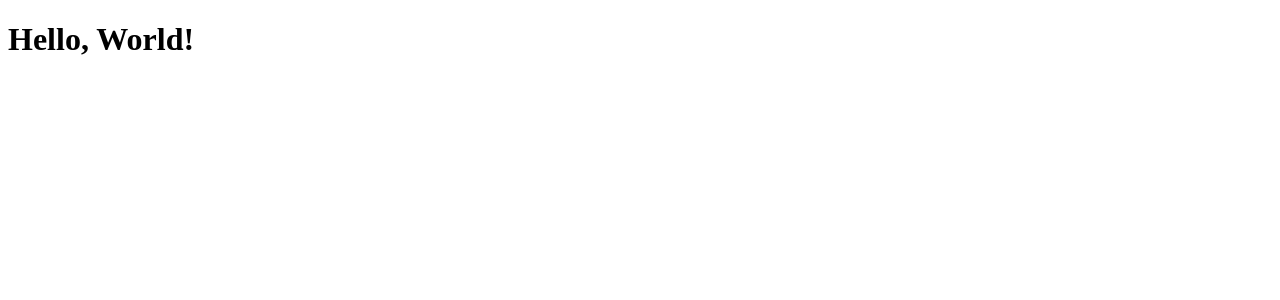
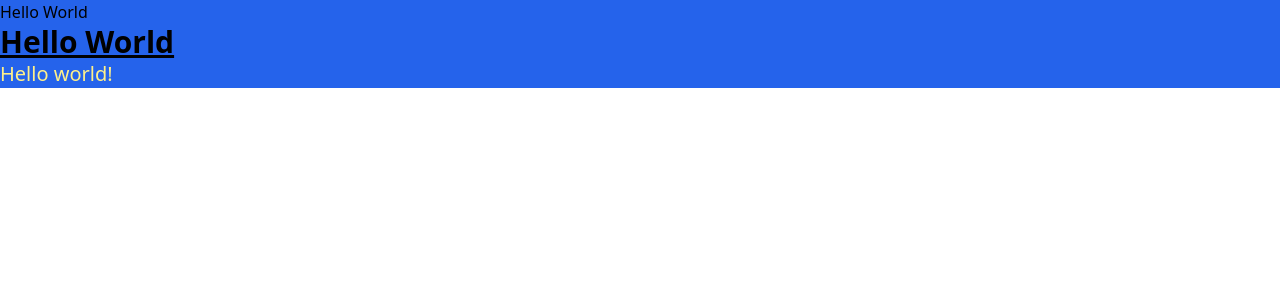
Before and after one commit to RenanSui/color-flipper-tsx, a React (Vite) app: page / in a window 1280 px wide. Shown: the top 300 px of the page. Built offline with nearby package versions, Linux system fonts and the light colour scheme.

Commit message:
added tailwindcss and postcss

```diff
--- a/package.json
+++ b/package.json
@@ -10,12 +10,16 @@
   },
   "dependencies": {
     "react": "^18.2.0",
-    "react-dom": "^18.2.0"
+    "react-dom": "^18.2.0",
+    "react-router-dom": "^6.4.3"
   },
   "devDependencies": {
     "@types/react": "^18.0.24",
     "@types/react-dom": "^18.0.8",
     "@vitejs/plugin-react": "^2.2.0",
+    "autoprefixer": "^10.4.13",
+    "postcss": "^8.4.19",
+    "tailwindcss": "^3.2.4",
     "typescript": "^4.6.4",
     "vite": "^3.2.3"
   }
--- /dev/null
+++ b/postcss.config.cjs
@@ -0,0 +1,6 @@
+module.exports = {
+  plugins: {
+    tailwindcss: {},
+    autoprefixer: {},
+  },
+}
--- a/src/App.tsx
+++ b/src/App.tsx
@@ -1,11 +1,16 @@
 import { useState } from 'react'
+import './main.css'
 
 function App() {
   const [count, setCount] = useState(0)
 
   return (
-    <div className="App">
-      <h1>Hello, World!</h1>
+    <div className="App bg-blue-600">
+      <h1>Hello World</h1>
+      <p className="text-3xl font-bold underline">Hello World</p>
+      <h1 className="text-xl font-medium text-yellow-200">
+    Hello world!
+  </h1>
     </div>
   )
 }
--- /dev/null
+++ b/src/main.css
@@ -0,0 +1,3 @@
+@tailwind base;
+@tailwind components;
+@tailwind utilities;
--- /dev/null
+++ b/tailwind.config.cjs
@@ -0,0 +1,8 @@
+/** @type {import('tailwindcss').Config} */
+module.exports = {
+  content: ["./src/**/*.{js,jsx,ts,tsx}"],
+  theme: {
+    extend: {},
+  },
+  plugins: [],
+}
```
Also changed, not shown: 1 other file (tests, documents, lock files or other folders).
